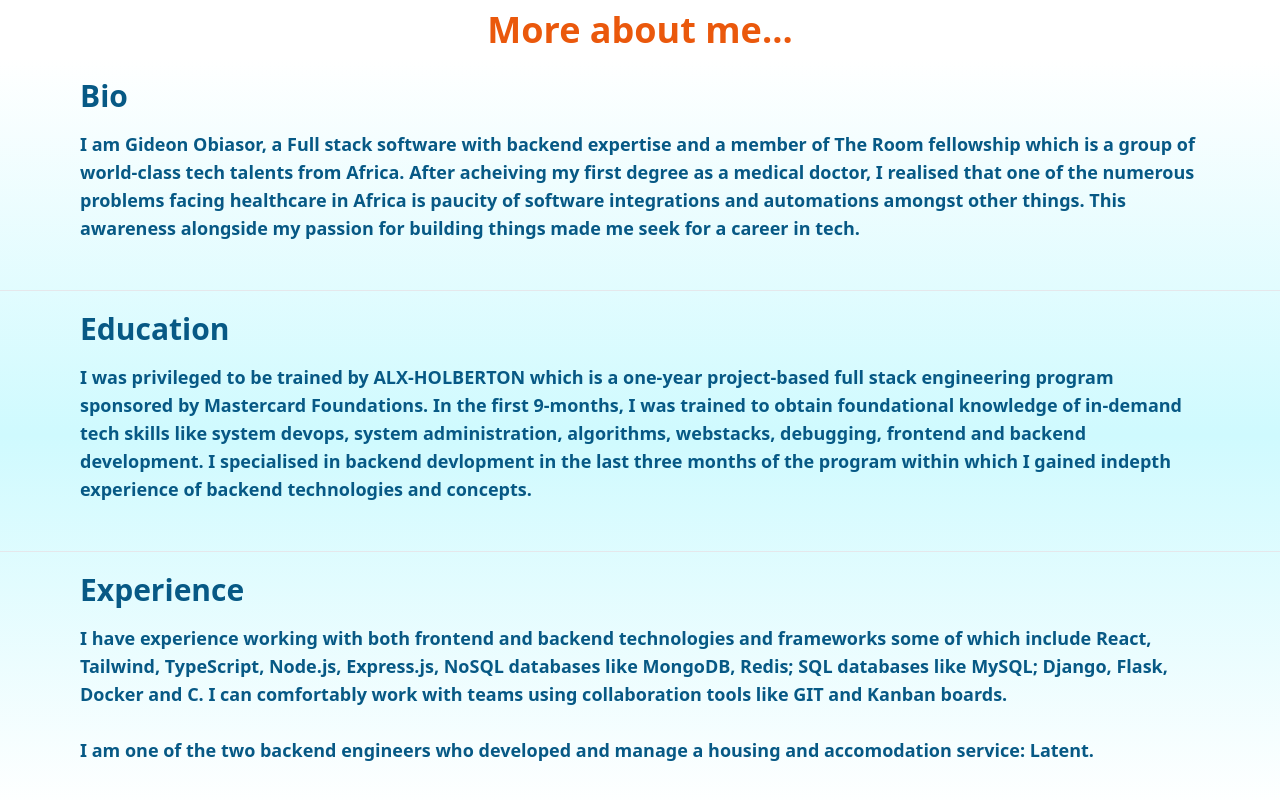
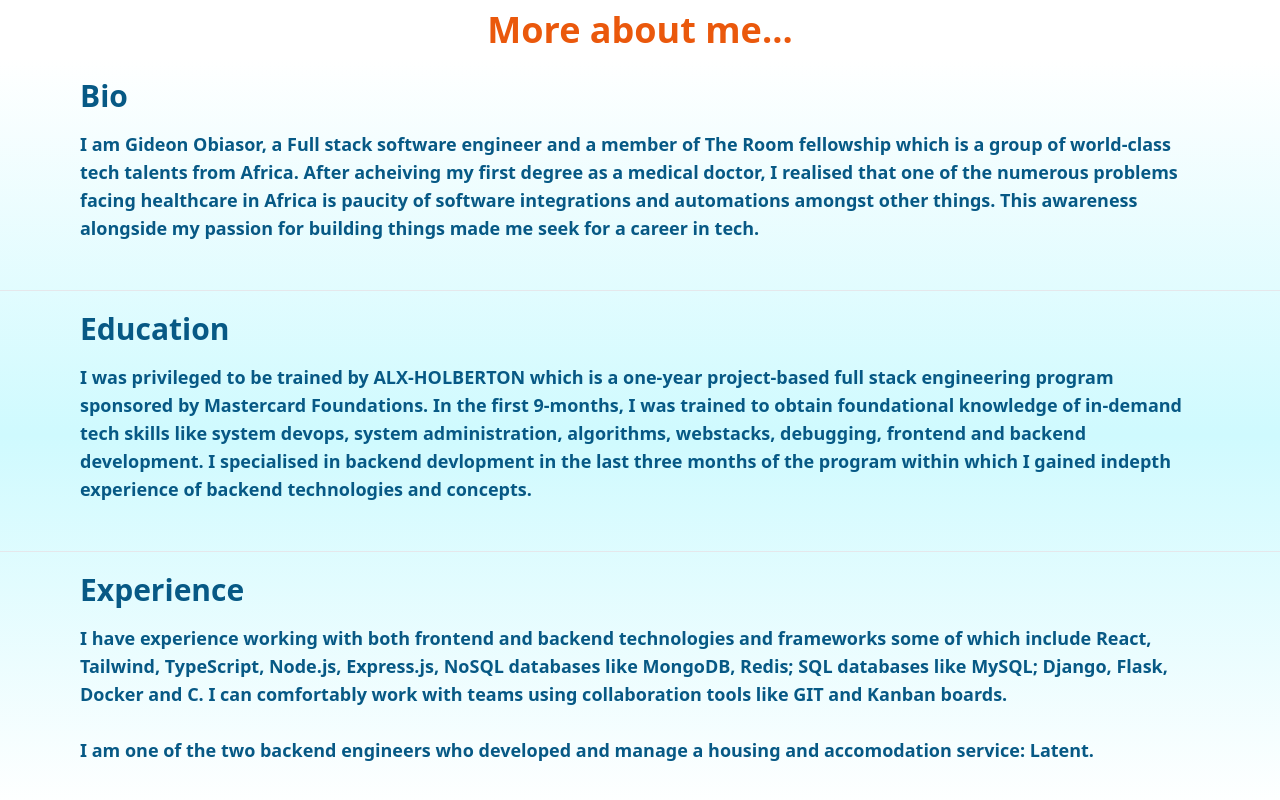
Before and after one commit to DrPlain/Drplain-portfolio, a React (Vite) app: page / in a window 1280 px wide. Shown: the part 974-1774 px from the top of the page. Built offline with nearby package versions, Linux system fonts and the light colour scheme.

Commit message:
Edited my profile message

```diff
--- a/src/components/Navbar.jsx
+++ b/src/components/Navbar.jsx
@@ -50,7 +50,7 @@ const Navbar = () => {
 
       {/* Mobile Nav Links */}
       {isNavOpen && (
-        <ul className="fixed left-0 top-0 my-[80px] text-xl uppercase font-bold bg-white w-full ease-in-out duration-500 md:hidden">
+        <ul className="fixed left-0 top-0 my-[90px] text-xl uppercase font-bold bg-white w-full ease-in-out duration-500 md:hidden">
           <NavItem
             to="/"
             isNavOpen={isNavOpen}
--- a/src/pages/Profile.jsx
+++ b/src/pages/Profile.jsx
@@ -14,13 +14,13 @@ export default function Profile() {
         <div className="md:px-20 py-5 px-5 text-sky-800 text-lg font-semibold">
           <h2 className="text-sky-800 pb-4 font-bold text-3xl">Bio</h2>
           <p>
-            I am Gideon Obiasor, a Full stack software with backend expertise
-            and a member of The Room fellowship which is a group of world-class
-            tech talents from Africa. After acheiving my first degree as a
-            medical doctor, I realised that one of the numerous problems facing
-            healthcare in Africa is paucity of software integrations and
-            automations amongst other things. This awareness alongside my
-            passion for building things made me seek for a career in tech.
+            I am Gideon Obiasor, a Full stack software engineer and a member of
+            The Room fellowship which is a group of world-class tech talents
+            from Africa. After acheiving my first degree as a medical doctor, I
+            realised that one of the numerous problems facing healthcare in
+            Africa is paucity of software integrations and automations amongst
+            other things. This awareness alongside my passion for building
+            things made me seek for a career in tech.
           </p>
           <br />
         </div>
```
